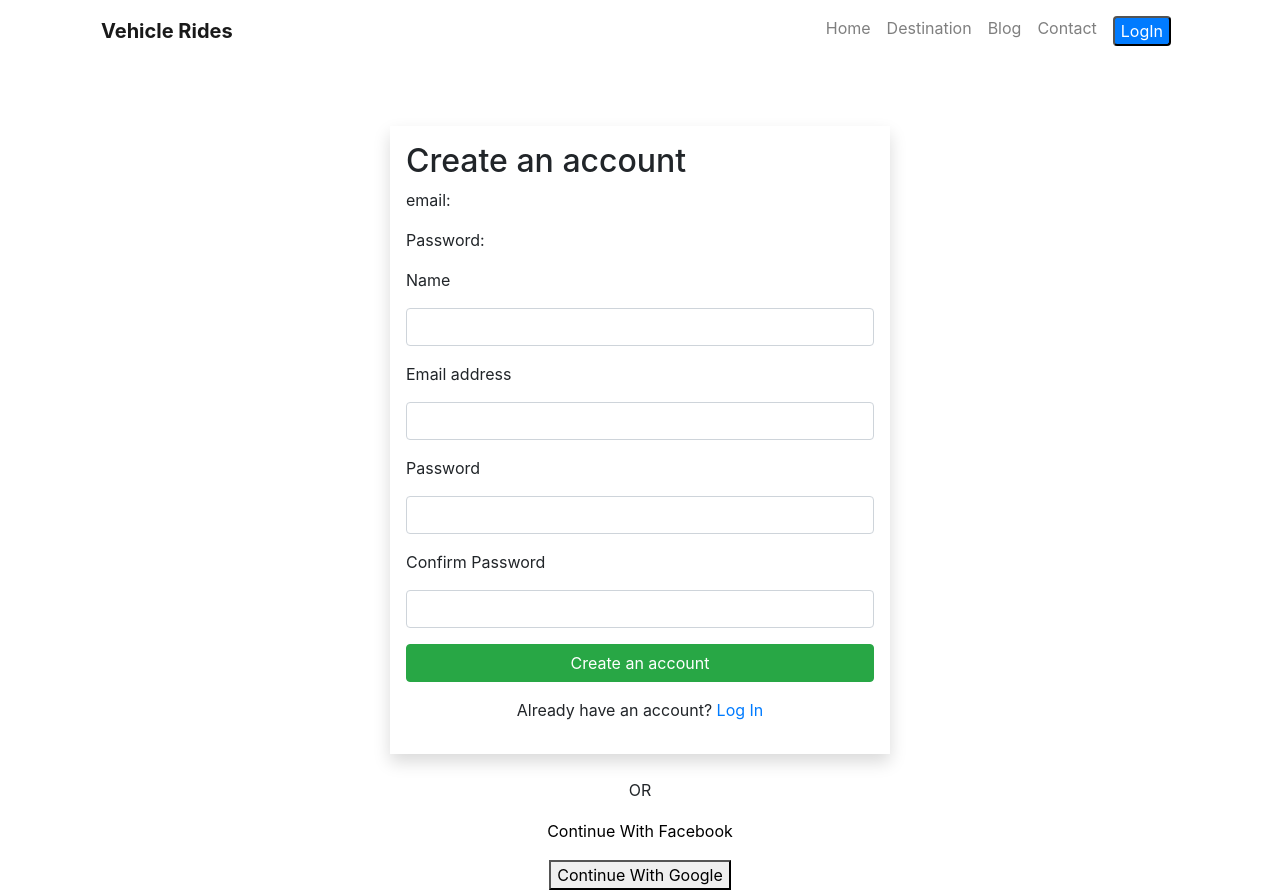
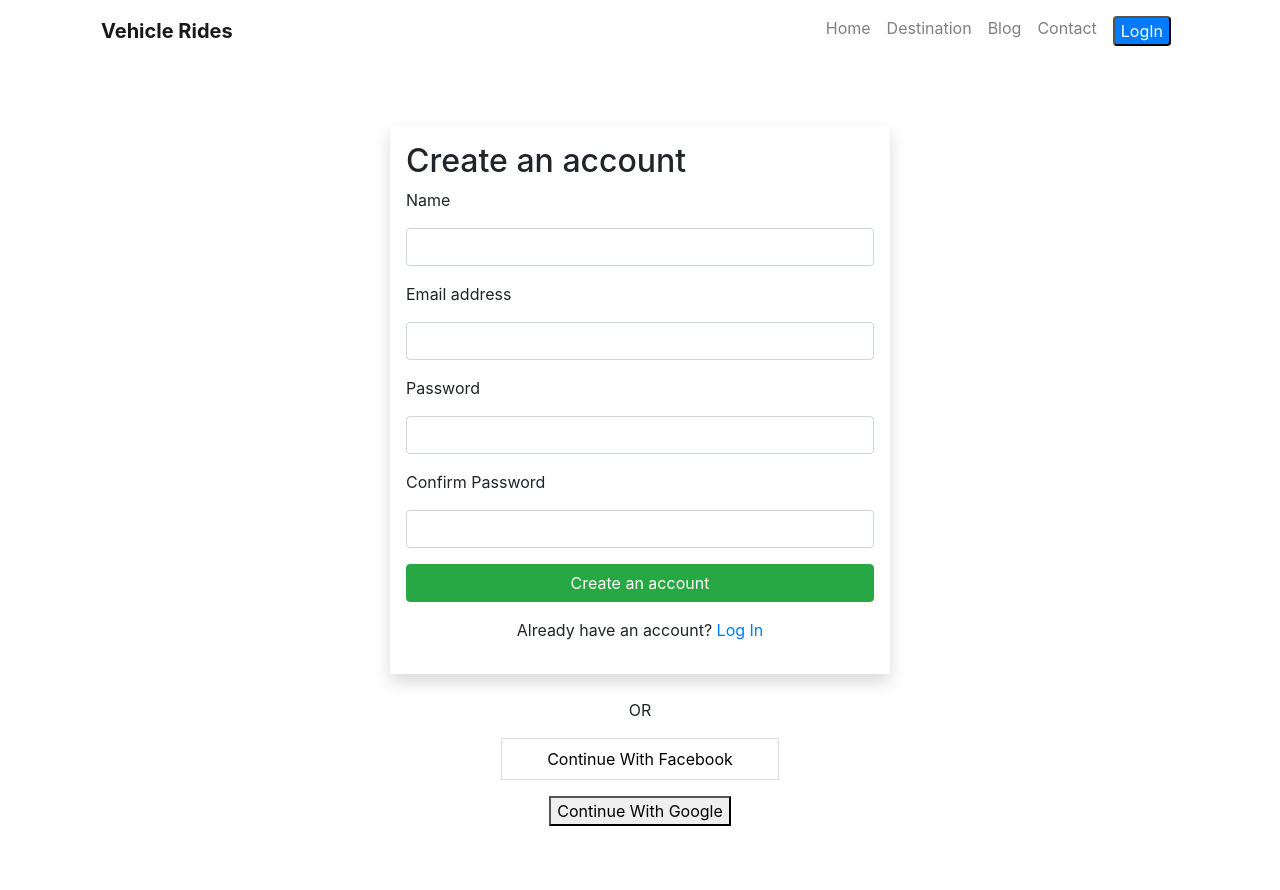
Before and after one commit to freelancernaim128992/vehicle-rides, a React (Create React App) app: page /registration in a window 1280 px wide. After the commit the page ends 826 px from the top, so only its background shows below. Built offline with nearby package versions, Linux system fonts and the light colour scheme.

Commit message:
complete some feature

```diff
--- a/src/components/RegistrationPage/RegistrationPage.js
+++ b/src/components/RegistrationPage/RegistrationPage.js
@@ -95,18 +95,12 @@ const RegistrationPage = () => {
         firebase
         .auth()
         .signInWithPopup(facebookProvider)
-        .then((result) => {
-            /** @type {firebase.auth.OAuthCredential} */
-            var credential = result.credential;
-
-            // The signed-in user info.
-            var user = result.user;
-
-            // This gives you a Facebook Access Token. You can use it to access the Facebook API.
-            var accessToken = credential.accessToken;
-
-            // ...
-            console.log(result)
+        .then((res) => {
+            const newUser ={...user};
+            newUser.name = res.additionalUserInfo.profile.name;
+            newUser.email = res.user.email;
+            setUserInfo(newUser)
+            history.replace(from);
         })
         .catch((error) => {
             // Handle Errors here.
@@ -128,8 +122,6 @@ const RegistrationPage = () => {
         <div className="container mt-5 pt-3">
             <form onSubmit={handleSubmit} className="p-3 mx-auto shadow" style={{width: '500px'}}>
                 <h2>Create an account</h2>
-                <p>email: {user.email}</p>
-                <p>Password: {user.password}</p>
                 <div className="mb-3">
                     <p>Name</p>
                     <input type="text" className="form-control" required/>
@@ -154,8 +146,8 @@ const RegistrationPage = () => {
             </form>
             {user.success && <p className="text-success text-center my-3">User Created Successfully</p>}
             <p className="text-center mt-4">OR</p>
-            <div className="my-3 text-center">
-                <button onClick={handleFacebook} className="border-0 bg-white">Continue With Facebook</button>
+            <div className="my-3 mx-auto bg-white border w-25">
+                <button onClick={handleFacebook} className="border-0 bg-white text-center w-100 p-2">Continue With Facebook</button>
             </div>
             <div className="text-center">
                 <button onClick={handleGoogle}>Continue With Google</button>
```
